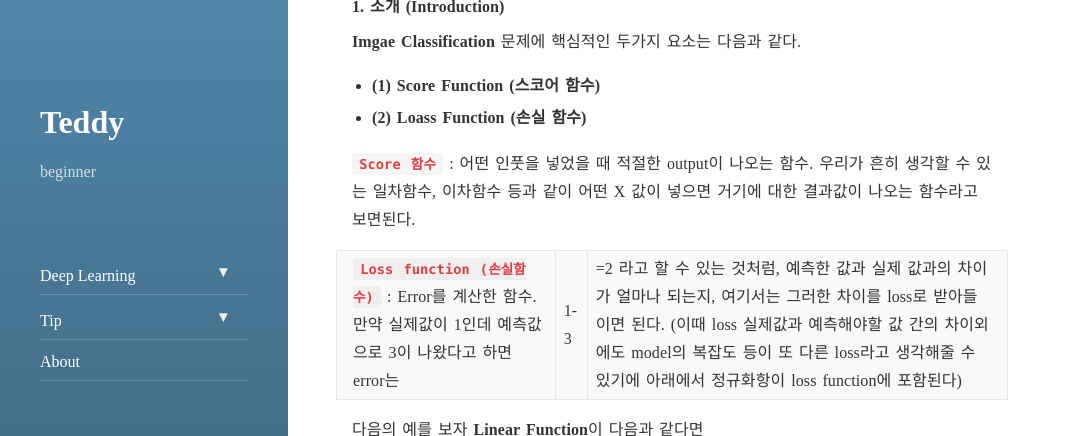
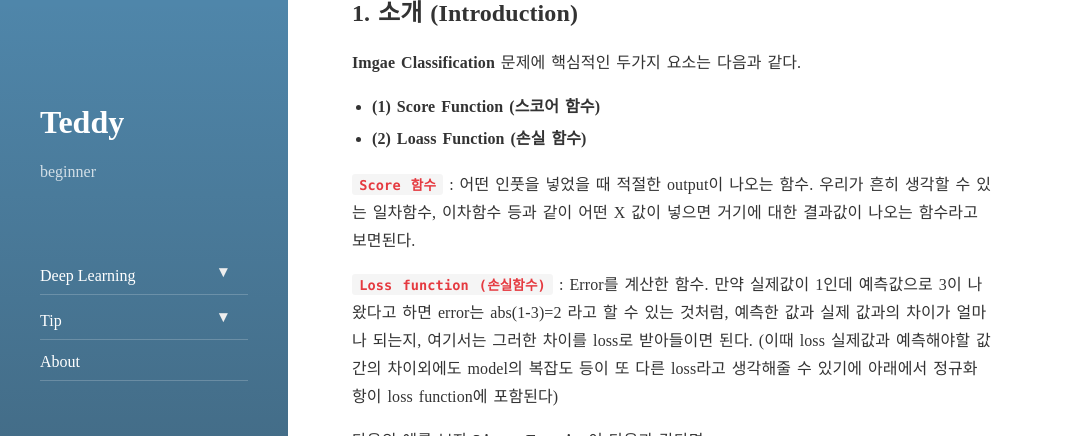
Before and after one commit to Taeu/taeu.github.io, a Jekyll site: the page built from _posts/2018-09-19-deeplearning-cs231n-Optimization.markdown, in a window 1280 px wide and 900 px high, scrolled down 1224 px, cut to the strip 0-436 px from the top of the window. Shown: the whole strip, without its empty margins (0-1071 px from the left). Built offline with Jekyll 4.4.1, drawn with Linux system fonts in a browser that asks for light colours; nearby versions of some CDN libraries; comment, search, counter and statistics services are not loaded; some of the changed text lies outside the part shown.

Commit message:
4차 수정, space 조심

````diff
--- a/_posts/2018-09-19-deeplearning-cs231n-Optimization.markdown
+++ b/_posts/2018-09-19-deeplearning-cs231n-Optimization.markdown
@@ -5,6 +5,7 @@
 categories: dl
 tags: cs231n dl optimization
 ---
+
 ## **목표** : Optimization(최적화) 이해
 
 ## **목차**
@@ -18,6 +19,8 @@
 2018.09.18.화 ~ 2018.09.19.수
 
 ___
+
+
 # **본문**
 
  딥러닝에 대한 기본적인 지식을 쌓고자 Standford의 CS231n 강의를 듣기로 결심했다. 우선적으로 아래 cs231n 강의노트를 공부하고, 틈틈이 이동시간에 youtube에 upload된 cs231n에 해당되는 강의를 볼 생각이다. 강의노트 위주로 정리했고 강의를 보다가 드는 의문점이나, 추가로 찾아본 것들을 같이 적었다. 이해한 사항들을 좀 더 쉽게 풀이하는 과정에서 틀린 표현이 있을 수도 있으므로 참고하면서 읽어주시길 바란다.
@@ -32,7 +35,7 @@
 
 ---
 
-#### **1. 소개 (Introduction)**
+## **1. 소개 (Introduction)**
 
 **Imgae Classification** 문제에 핵심적인 두가지 요소는 다음과 같다.
 - **(1) Score Function (스코어 함수)**
@@ -41,7 +44,7 @@
 
 **`Score 함수`** : 어떤 인풋을 넣었을 때 적절한 output이 나오는 함수. 우리가 흔히 생각할 수 있는 일차함수, 이차함수 등과 같이 어떤 X 값이 넣으면 거기에 대한 결과값이 나오는 함수라고 보면된다.
 
-**`Loss function (손실함수)`** : Error를 계산한 함수. 만약 실제값이 1인데 예측값으로 3이 나왔다고 하면 error는 |1-3|=2 라고 할 수 있는 것처럼, 예측한 값과 실제 값과의 차이가 얼마나 되는지, 여기서는 그러한 차이를 loss로 받아들이면 된다. (이때 loss 실제값과 예측해야할 값 간의 차이외에도 model의 복잡도 등이 또 다른 loss라고 생각해줄 수 있기에 아래에서 정규화항이 loss function에 포함된다)
+**`Loss function (손실함수)`** : Error를 계산한 함수. 만약 실제값이 1인데 예측값으로 3이 나왔다고 하면 error는 abs(1-3)=2 라고 할 수 있는 것처럼, 예측한 값과 실제 값과의 차이가 얼마나 되는지, 여기서는 그러한 차이를 loss로 받아들이면 된다. (이때 loss 실제값과 예측해야할 값 간의 차이외에도 model의 복잡도 등이 또 다른 loss라고 생각해줄 수 있기에 아래에서 정규화항이 loss function에 포함된다)
 
 다음의 예를 보자
 **Linear Function**이 다음과 같다면
@@ -74,7 +77,7 @@
 다시말해, 우리가 **Weight**를 적절히 조절한다면 최저의 Loss를 찾을 수 있게돼 **```Optimization```** 문제를 해결할 수 있을 것이다. 그렇다면 어떻게 Loss를 최적화 시키는 Weight를 찾을 수 있을까?
 
 ___
-#### **2. 손실함수의 시각화 (Visualizing the loss function)**
+## **2. 손실함수의 시각화 (Visualizing the loss function)**
  딥러닝의 문제를 풀때 거의 모든 경우 feature가 많은 고차원에서 정의가 된다. 따라서 시각화에 어려움이 있지만 이런 문제는 (y, w1) 혹은 (y, w1, w2)와 같이 2차원 3차원으로 몇개를 뽑아내어 시각화할 수 있다.
 
 ![3](https://user-images.githubusercontent.com/24144491/45766179-f276d300-bc71-11e8-94a3-9820579a1126.JPG)
@@ -100,7 +103,7 @@
  사실 위에서 W를 [3 x 1] 으로 보고 보고 w0, w1, w2를 나눌 수 있게 한 거일 텐데, 위의 그림을 단순히 더한다면 사실 w0 = w1 = w2 인 하나의 weight로 표현한 거니까, 아래의 그림을 이해할 때는 W [3 x 1] 이지만 사실 W = [w, w, w] 라고 이해하는 것이 더 편할 것. 그래야 저렇게 2차원으로 그림이 나오지 않나. (강의노트만 봐서 강의에 어떤 조건을 말해주었을 수도 있을 것 같음) 어쨌거나 위의 그림은 Convex, 볼록함수 모양이고, 이런 볼록함수의 최적화는 미분을 통해서 해결할 수 있을 것처럼 보인다. (여기서 꺾이는 부분에서 미분을 할 수 없지만, subgradient가 존재하고, 이를 gradient 대신 이용한다고 한다)
 
 ___
-#### **3. 최적화(Optimization)**
+## **3. 최적화(Optimization)**
 - (1) Random Search
 - (2) Random Local Search
 - (3) Following the Gradient
@@ -129,7 +132,7 @@
 
 ___
 
-#### **4. 경사 계산 (Computing the Gradient)**
+## **4. 경사 계산 (Computing the Gradient)**
 - numeric gradient (수치 그라디언트) - 근사
 - analytic gardient (해석적 그라디언트) - 미분 이용
 
@@ -202,7 +205,7 @@
 
 여기서 생기는 의문점들은 다음과 같다.
 
-- **(1) step size는 얼마나 잡아야하나? -> hyperparameter tuning **
+- **(1) step size는 얼마나 잡아야하나? -> hyperparameter tuning**
 - **(2) 효율성의 문제, 모든 example들을 다 계산해 주어야하나? -> batch size! 바로 아래에**
 
 
@@ -224,7 +227,7 @@
 
 ___
 
-#### **6. 요약**
+## **6. 요약**
 ![7](https://user-images.githubusercontent.com/24144491/45765932-4f25be00-bc71-11e8-9eae-74167d2b9f88.JPG)
  딥러닝의 학습과정에 대한 설명은 아래와 같다.
 - (1) **Data** / (xi, yi) 이미 값이 있는 x(input)들과 y(label)이 있다.
````
